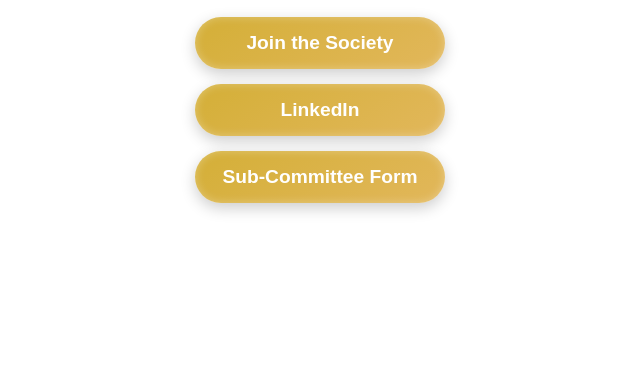
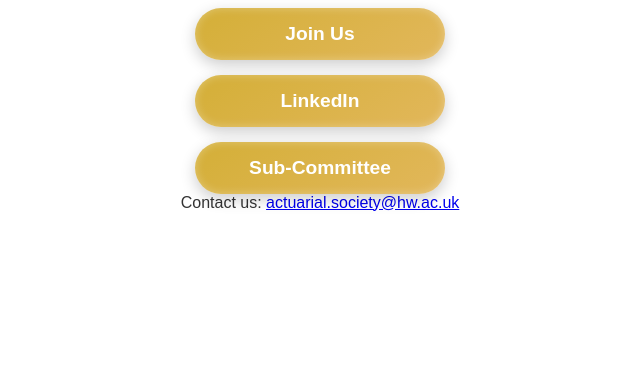
Before and after one commit to hwsas/SAS_Links, a plain HTML site: page index.html in a window 1280 px wide. Shown: the part 411-800 px from the top of the page, without its empty margins (320-960 px from the left). Drawn offline with Linux system fonts and the light colour scheme.

Commit message:
Update index.html

```diff
--- a/index.html
+++ b/index.html
@@ -2,6 +2,7 @@
 <html lang="en">
 <head>
   <meta charset="UTF-8">
+  <meta name="viewport" content="width=device-width, initial-scale=1.0">
   <meta name="viewport" content="width=device-width, initial-scale=1.0">
   <title>Students' Actuarial Society - LinkTree</title>
   <link rel="stylesheet" href="style.css">
@@ -14,9 +15,12 @@
       <p>Your link to all things SAS</p>
     </div>
     <div class="links">
-      <a href="https://forms.office.com/Pages/ResponsePage.aspx?id=8l9CbGVo30Kk245q9jSBPVvVKFNrvAZFstqWO7fNo51UQ09EMThQQllRR1lSODFWMEtUQlI2WVUzNy4u" class="button">Join the Society</a>
+      <a href="https://forms.office.com/Pages/ResponsePage.aspx?id=8l9CbGVo30Kk245q9jSBPVvVKFNrvAZFstqWO7fNo51UQ09EMThQQllRR1lSODFWMEtUQlI2WVUzNy4u" class="button">Join Us</a>
       <a href="https://www.linkedin.com/company/hwsas/" class="button">LinkedIn</a>
-      <a href="https://forms.office.com/e/LUkz8jZNQs" class="button">Sub-Committee Form</a>
+      <a href="https://forms.office.com/e/LUkz8jZNQs" class="button">Sub-Committee</a>
+    </div>
+    <div class="contact">
+      <p>Contact us: <a href="mailto:actuarial.society@hw.ac.uk">actuarial.society@hw.ac.uk</a></p>
     </div>
   </div>
 </body>
```
